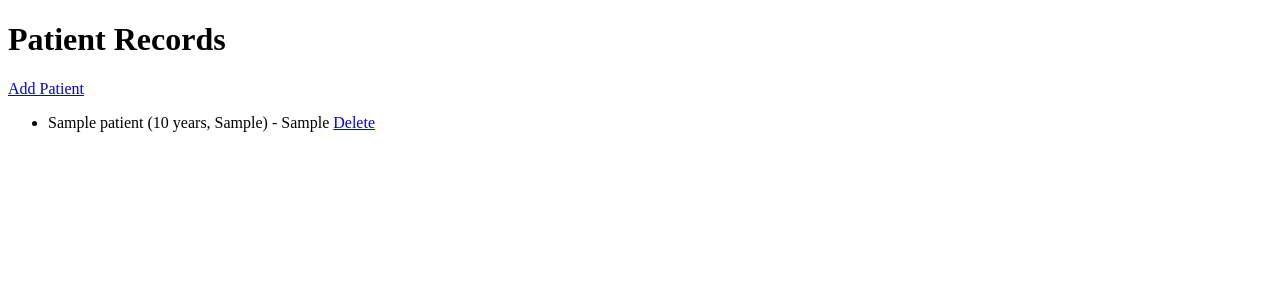
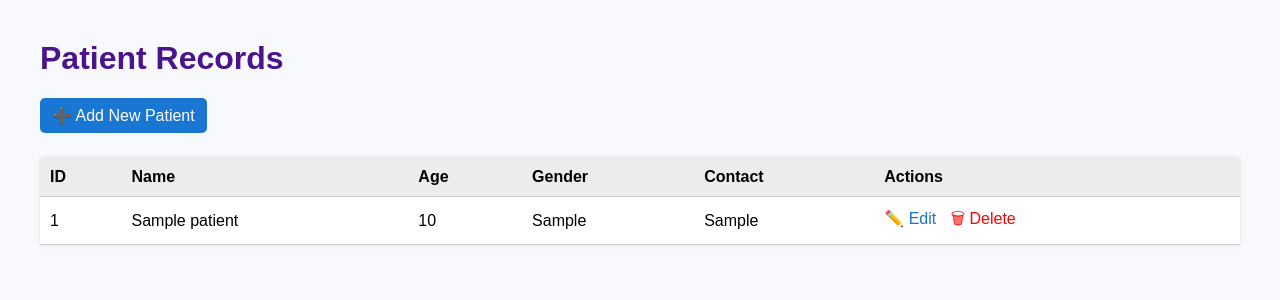
Before and after one commit to Ng1ny0-Kungu/patient-management-system, a Flask app: page / in a window 1280 px wide. Shown: the top 300 px of the page. Run offline with Flask 3, Linux system fonts and the light colour scheme; tables that the repository leaves empty hold one stand-in row (values such as "Sample post").

Commit message:
new edits

```diff
--- a/templates/index.html
+++ b/templates/index.html
@@ -1,17 +1,81 @@
 <!DOCTYPE html>
-<html>
+<html lang="en">
 <head>
+    <meta charset="UTF-8">
     <title>Patient Management System</title>
+    <style>
+        body {
+            font-family: Arial, sans-serif;
+            margin: 40px;
+            background-color: #f7f9fc;
+        }
+        h1 {
+            color: #4a148c;
+        }
+        a {
+            text-decoration: none;
+            color: #1976d2;
+            margin-right: 10px;
+        }
+        a:hover {
+            text-decoration: underline;
+        }
+        table {
+            width: 100%;
+            border-collapse: collapse;
+            margin-top: 15px;
+            background: #fff;
+            box-shadow: 0 0 5px rgba(0,0,0,0.1);
+        }
+        th, td {
+            padding: 10px;
+            border-bottom: 1px solid #ccc;
+            text-align: left;
+        }
+        th {
+            background-color: #ececec;
+        }
+        .add-btn {
+            display: inline-block;
+            background-color: #1976d2;
+            color: white;
+            padding: 8px 12px;
+            border-radius: 5px;
+            margin-bottom: 10px;
+        }
+    </style>
 </head>
 <body>
     <h1>Patient Records</h1>
-    <a href="/add">Add Patient</a>
-    <ul>
+
+    <a class="add-btn" href="/add">➕ Add New Patient</a>
+
+    {% if patients %}
+    <table>
+        <tr>
+            <th>ID</th>
+            <th>Name</th>
+            <th>Age</th>
+            <th>Gender</th>
+            <th>Contact</th>
+            <th>Actions</th>
+        </tr>
         {% for p in patients %}
-            <li>{{ p[1] }} ({{ p[2] }} years, {{ p[3] }}) - {{ p[4] }}
-                <a href="/delete/{{ p[0] }}">Delete</a>
-            </li>
+        <tr>
+            <td>{{ p[0] }}</td>
+            <td>{{ p[1] }}</td>
+            <td>{{ p[2] }}</td>
+            <td>{{ p[3] }}</td>
+            <td>{{ p[4] }}</td>
+            <td>
+                <a href="/edit/{{ p[0] }}">✏️ Edit</a>
+                <a href="/delete/{{ p[0] }}" style="color:red;">🗑 Delete</a>
+            </td>
+        </tr>
         {% endfor %}
-    </ul>
+    </table>
+    {% else %}
+    <p>No patients added yet.</p>
+    {% endif %}
 </body>
 </html>
```
Also changed, not shown: templates/add_patient.html (+74 -0 lines), templates/edit_patient.html (+73 -0 lines).
